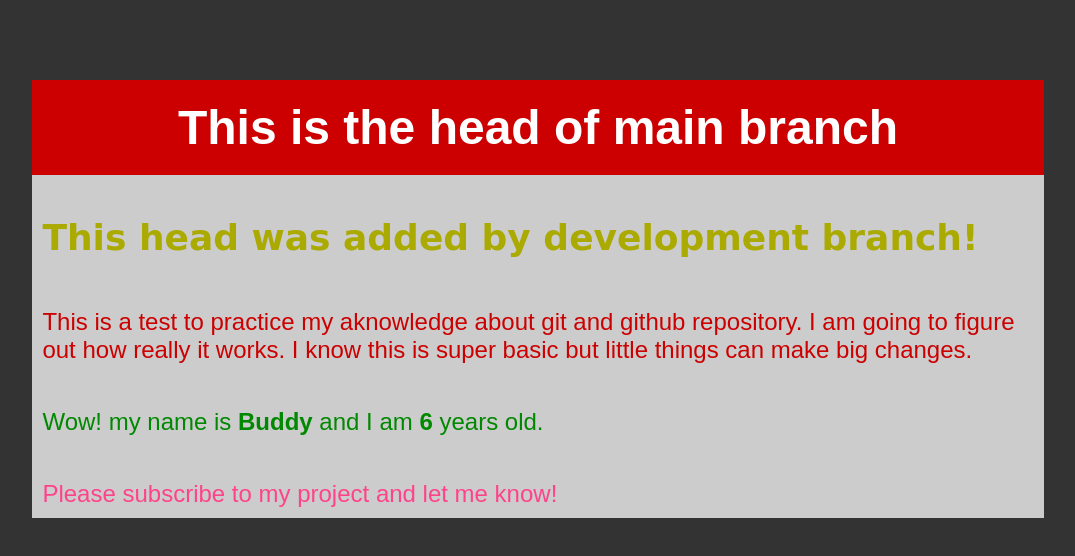
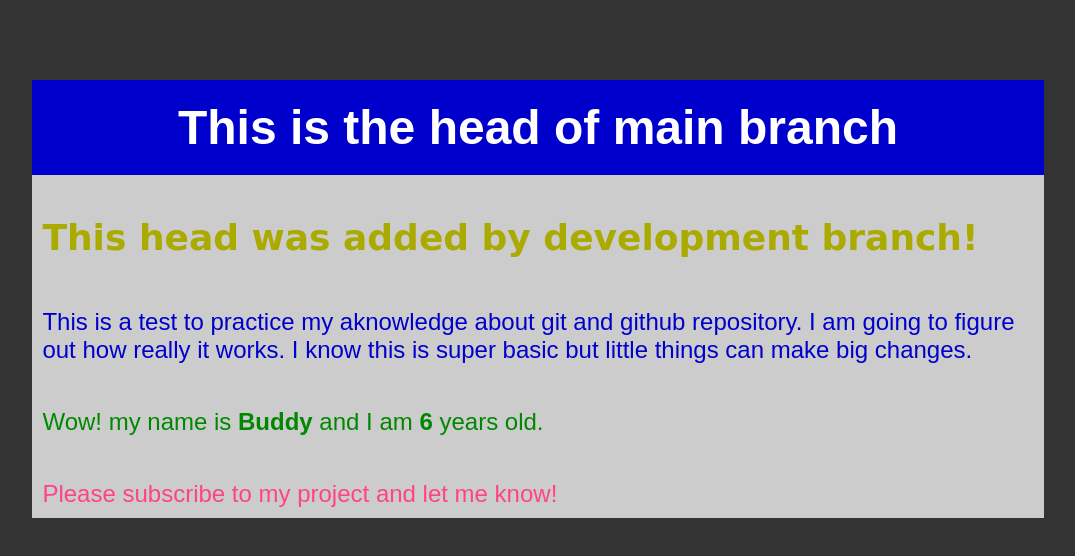
Before and after one commit to TheSunLand7/test-merge1, a plain HTML site: page index.html in a window 1280 px wide. Shown: the whole page, without its empty margins (102-1177 px from the left). Drawn offline with Linux system fonts and the light colour scheme; a web font is replaced by a local one.

Commit message:
Little changes
Signed-off-by: Josue CT <jos.ct101@gmail.com>

```diff
--- a/css/style.css
+++ b/css/style.css
@@ -14,7 +14,7 @@ h1 {
     padding-top: 20px;
     padding-bottom: 20px;
     color: #fff;
-    background-color: #c00;
+    background-color: #00c;
     text-align: center;
 }
 
@@ -23,7 +23,7 @@ p{
 }
 
 p#first {
-    color: #c00;
+    color: #00c;
 }
 
 #second{
```
